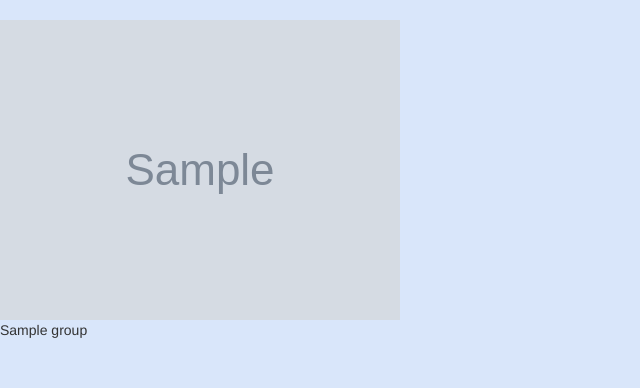
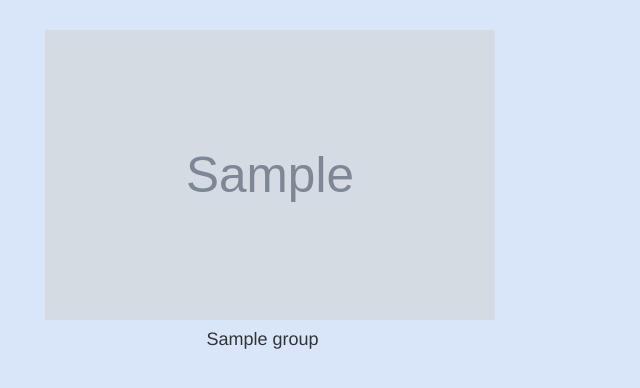
Before and after one commit to overlod36/music_site, a Flask app: page /groups in a window 1280 px wide. Shown: the part 52-440 px from the top of the page, without its empty margins (0-640 px from the left). Run offline with Flask 2, Linux system fonts and the light colour scheme; tables that the repository leaves empty hold one stand-in row (values such as "Sample post"); grey boxes marked "Sample" are stand-in pictures; parts of the project's set-up code (start-up, migrations or seed data) failed here and were passed over; some libraries are stand-ins or nearby versions.

Commit message:
redoin style of groups pages

```diff
--- a/pack/templates/groups.html
+++ b/pack/templates/groups.html
@@ -8,10 +8,18 @@
 		.groups{
 			display: grid;
 			grid-template-columns: 1fr 1fr 1fr;
+			margin: 25px;
 		}
 		img{
-			width: 400px;
-			height: auto;
+			margin-left: 15px;
+			width: 450px;
+			height: 290px;
+		}
+		.cover{
+			margin: 5px;
+		}
+		.gr_name{
+			text-align: center;
 		}
 	</style>
 
@@ -25,7 +33,7 @@
 			<div class="cover">
 				<img class="cover_img" src="static/groups/{{ group.cover_path }}">
 			</div>
-			{{ group.name }}
+			<h4 class="gr_name"> {{ group.name }} </h4>
 		</div>
 		{% endfor %}
 	</div>
```
